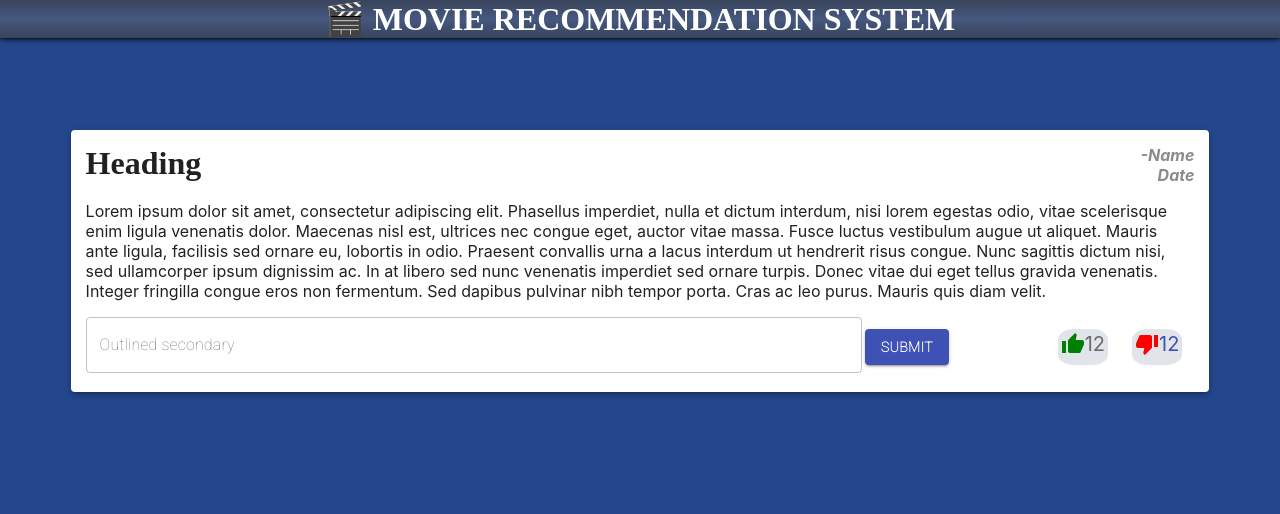
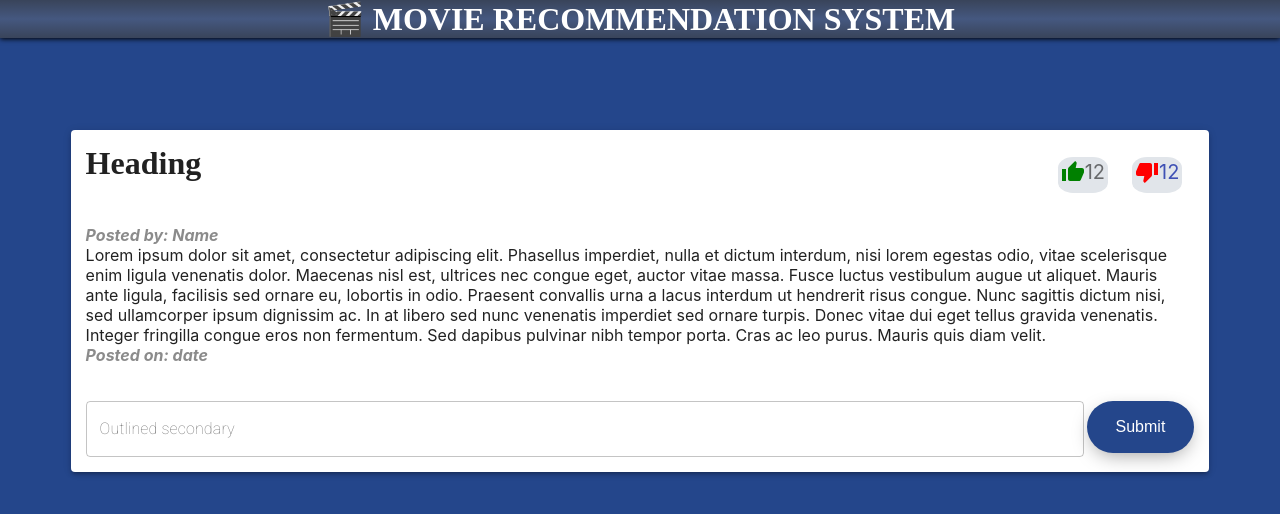
Before and after one commit to SummerProject2020-21/MovieRecomendationSystem, a React (Create React App) app: page / in a window 1280 px wide. Shown: the top 514 px of the page. Built offline with nearby package versions, Linux system fonts and the light colour scheme; a web font is replaced by a local one.

Commit message:
changes to forum

```diff
--- a/src/components/Discussion/Discussion.css
+++ b/src/components/Discussion/Discussion.css
@@ -14,12 +14,51 @@
 }
 .DiscussionContent{
     width:100%;
+    margin-top: 0px;
+    padding-top: "0px";
 
 }
 .CommentBox{
-
     width:100%;
 }
 .CommentBoxInput{
     width:100%;
 }
+.DiscussBtn button {
+  width: 100%;
+  height: 100%;
+  border: 0;
+  outline: none;
+  background: #24468b;
+  color: #fff;
+  font-size: 1rem;
+  border-radius: 40px;
+  text-align: center;
+  box-shadow: 0 6px 20px -5px rgba(0, 0, 0, 0.4);
+  position: relative;
+  overflow: hidden;
+  cursor: pointer;
+}
+
+.DiscussBtn .check-box {
+  width: 80px;
+  height: 80px;
+  border-radius: 40px;
+  box-shadow: 0 0 12px -2px rgba(0, 0, 0, 0.5);
+  position: absolute;
+  top: 0;
+  right: -40px;
+  opacity: 0;
+}
+
+
+
+.DiscussBtn button:hover {
+  background: #082764;
+  transition: 1s;
+}
+.DiscussBtn .active .check-box {
+  right: 0;
+  opacity: 1;
+  transition: 1s;
+}
--- a/src/components/Discussion/Discussion.js
+++ b/src/components/Discussion/Discussion.js
@@ -10,31 +10,84 @@ export default function Discussion() {
   return (
     <div>
       <Paper elevation={3} className="DiscussionPaper">
-        <div className="DiscussionHeading">
+        <div style={{ width: "100%", display: "flex" }}>
           <div style={{ float: "left", width: "50%" }}>
-            <h1 style={{ margin: "0px" }}>Heading</h1>
+            <h1 style={{ margin: "0px", padding: "0px" }}>Heading</h1>
           </div>
           <div style={{ width: "50%" }}>
             <div style={{ float: "right" }}>
-              <p
-                style={{
-                  fontSize: "1rem",
-                  color: "#8b8b8b",
-                  fontStyle: "italic",
-                  fontWeight: "bold",
-                  margin: "0px",
-                  textAlign: "right",
-                }}
+              {" "}
+              <IconButton aria-label="upload picture" component="span">
+                <div
+                  style={{
+                    display: "flex",
+                    backgroundColor: "#e1e5ea",
+                    borderRadius: "30%",
+                    padding: "3px",
+                  }}
+                >
+                  <div>
+                    <ThumbUpIcon style={{ color: "green" }} />
+                  </div>
+                  <div>
+                    <p
+                      style={{
+                        margin: "0px",
+                        fontSize: "20px",
+                      }}
+                    >
+                      12
+                    </p>
+                  </div>
+                </div>
+              </IconButton>
+              <IconButton
+                color="primary"
+                aria-label="upload picture"
+                component="span"
               >
-                -Name
-                <br />
-                Date
-              </p>
+                <div
+                  style={{
+                    display: "flex",
+                    backgroundColor: "#e1e5ea",
+                    borderRadius: "30%",
+                    padding: "3px",
+                  }}
+                >
+                  <div>
+                    <ThumbDownIcon style={{ color: "red" }} />
+                  </div>
+                  <div>
+                    <p
+                      style={{
+                        margin: "0px",
+                        fontSize: "20px",
+                      }}
+                    >
+                      12
+                    </p>
+                  </div>
+                </div>
+              </IconButton>
             </div>
           </div>
         </div>
         <div className="DiscussionContent">
-          <p>
+          <p style={{ marginTop: "0px" }}>
+            <br />
+            <span
+              style={{
+                fontSize: "1rem",
+                color: "#8b8b8b",
+                fontStyle: "italic",
+                fontWeight: "bold",
+                margin: "0px",
+                padding: "0px",
+              }}
+            >
+              Posted by: Name
+            </span>
+            <br />
             Lorem ipsum dolor sit amet, consectetur adipiscing elit. Phasellus
             imperdiet, nulla et dictum interdum, nisi lorem egestas odio, vitae
             scelerisque enim ligula venenatis dolor. Maecenas nisl est, ultrices
@@ -46,11 +99,33 @@ export default function Discussion() {
             Donec vitae dui eget tellus gravida venenatis. Integer fringilla
             congue eros non fermentum. Sed dapibus pulvinar nibh tempor porta.
             Cras ac leo purus. Mauris quis diam velit.
+            <br />
+            <span
+              style={{
+                fontSize: "1rem",
+                color: "#8b8b8b",
+                fontStyle: "italic",
+                fontWeight: "bold",
+                margin: "0px",
+              }}
+            >
+              Posted on: date
+            </span>
+            <br />
+            <br />
           </p>
         </div>
+
         <div className="CommentBox">
-          <div style={{ width: "100%", display: "flex", padding: "auto" }}>
-            <div style={{ width: "70%" }}>
+          <div
+            style={{
+              width: "100%",
+              display: "flex",
+              padding: "auto",
+              margin: "auto",
+            }}
+          >
+            <div style={{ width: "90%" }}>
               <TextField
                 id="outlined-secondary"
                 label="Outlined secondary"
@@ -61,7 +136,7 @@ export default function Discussion() {
             </div>
             <div
               style={{
-                width: "30%",
+                width: "10%",
                 float: "right",
                 padding: "auto",
               }}
@@ -74,20 +149,34 @@ export default function Discussion() {
                 <div
                   style={{
                     float: "left",
-                    width: "30%",
+                    width: "100%",
                     hight: "100%",
                     padding: "auto",
                     margin: "auto",
                     paddingLeft: "3px",
                   }}
                 >
-                  <div>
-                    <Button variant="contained" color="primary">
+                  <div className="DiscussBtn">
+                    {/* <Button variant="contained" color="primary">
                       <b>Submit</b>
-                    </Button>
+                    </Button> */}
+                    <button id="btn">
+                      <p id="btnText">Submit</p>
+                      <div class="check-box">
+                        <svg
+                          xmlns="http://www.w3.org/2000/svg"
+                          viewBox="0 0 50 50"
+                        >
+                          <path
+                            fill="transparent"
+                            d="M14.1 27.2l7.1 7.2 16.7-16.8"
+                          />
+                        </svg>
+                      </div>
+                    </button>
                   </div>
                 </div>
-                <div style={{ width: "70%" }}>
+                {/* <div style={{ width: "60%" }}>
                   <div style={{ float: "right" }}>
                     {" "}
                     <IconButton aria-label="upload picture" component="span">
@@ -143,7 +232,7 @@ export default function Discussion() {
                       </div>
                     </IconButton>
                   </div>
-                </div>
+                </div>*/}
               </div>
             </div>
           </div>
```
